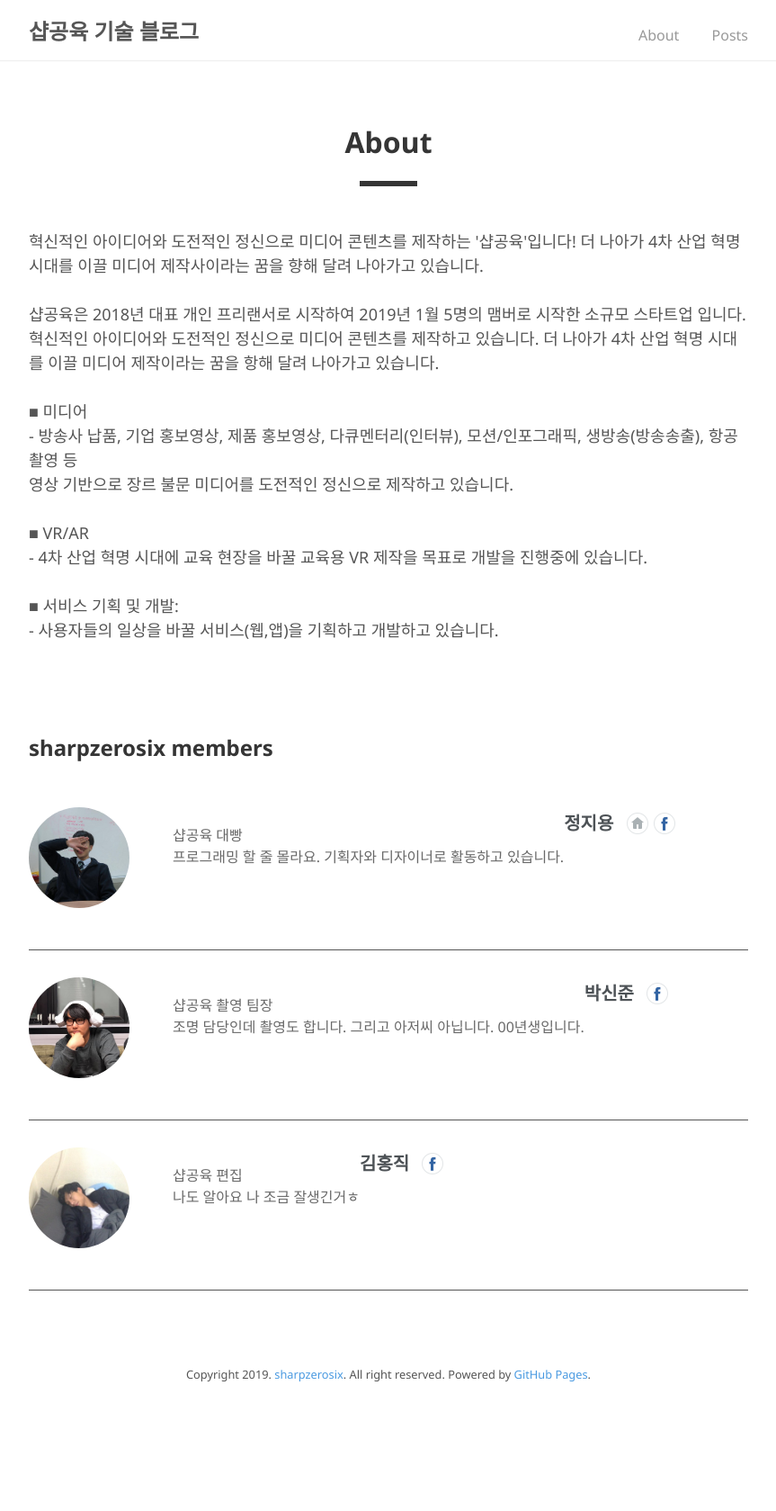
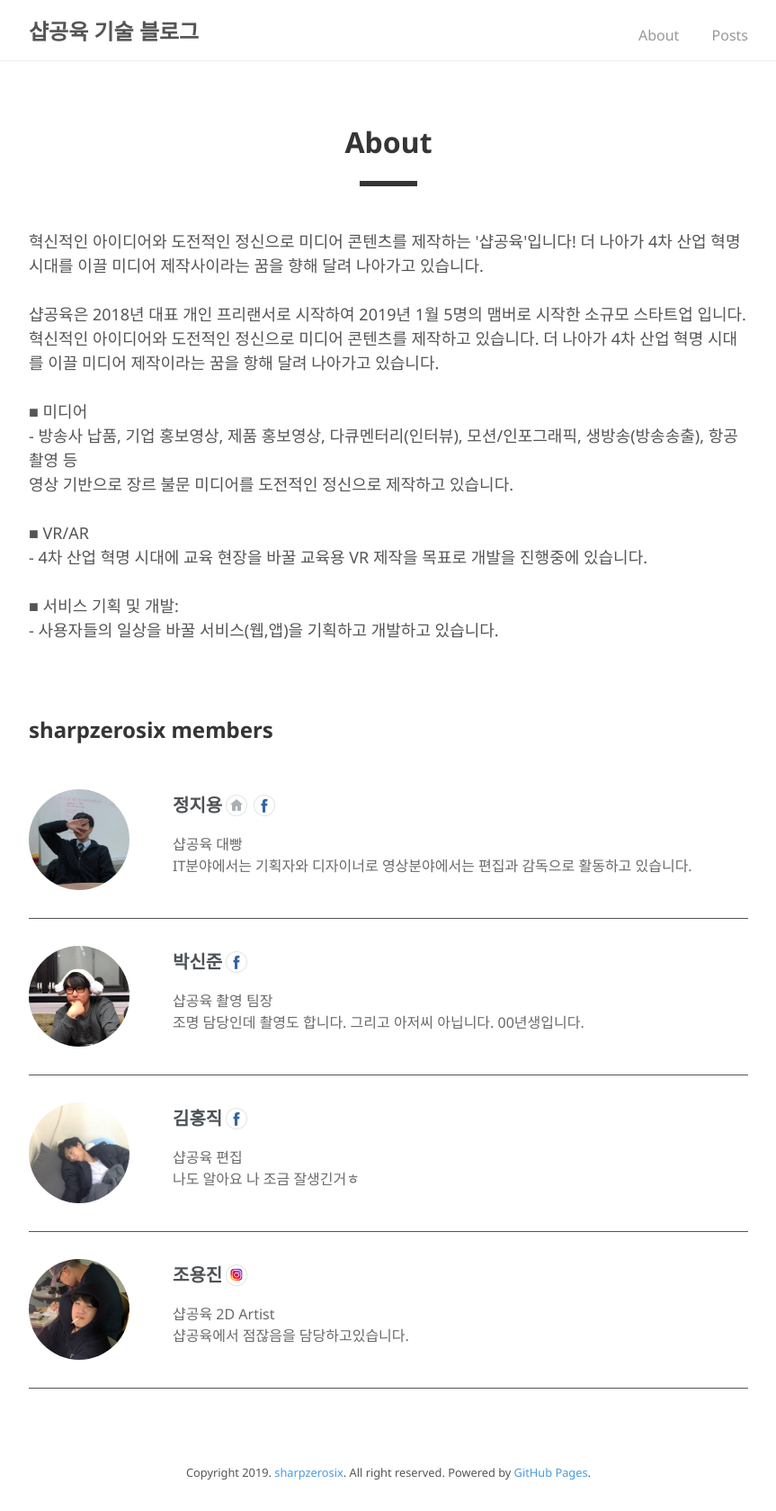
Before and after one commit to sharpzerosix/sharpzerosix.github.io, a Jekyll site: the page built from _pages/about.html, in a window 1280 px wide. Shown: the whole page at 90% size, without its empty margins (208-1071 px from the left). Built offline with Jekyll 4.4.1, drawn with Linux system fonts in a browser that asks for light colours; before the commit the page ends 1570 px from its top, so only the background shows below that.

Commit message:
add author

```diff
--- a/_pages/about.html
+++ b/_pages/about.html
@@ -37,8 +37,8 @@ permalink: /about.html
                                     <a class="homepage-icon" href="https://studio-jy.com/"></a>
                                     <a class="facebook-icon" href="https://facebook.com/jiyong210"></a>
                                 </span>
-                        </span>
-                        <p class="description">샵공육 대빵<br>프로그래밍 할 줄 몰라요. 기획자와 디자이너로 활동하고 있습니다.</p>
+                        </span><br>
+                        <p class="description">샵공육 대빵<br>IT분야에서는 기획자와 디자이너로 영상분야에서는 편집과 감독으로 활동하고 있습니다.</p>
                     </div>
                 </div>
 
@@ -50,7 +50,7 @@ permalink: /about.html
                                     <span class="sns">
                                         <a class="facebook-icon" href="https://www.facebook.com/profile.php?id=100006209028984"></a>
                                     </span>
-                            </span>
+                            </span><br>
                             <p class="description">샵공육 촬영 팀장<br>조명 담당인데 촬영도 합니다. 그리고 아저씨 아닙니다. 00년생입니다.</p>
                         </div>
                 </div>
@@ -63,8 +63,20 @@ permalink: /about.html
                                     <span class="sns">
                                         <a class="facebook-icon" href="https://www.facebook.com/hongjik819"></a>
                                     </span>
-                            </span>
+                            </span><br>
                             <p class="description">샵공육 편집<br>나도 알아요 나 조금 잘생긴거ㅎ</p>
+                        </div>
+                </div>
+            <div class="author">
+                    <img class="author-picture" src="/assets/members/Cho-Yong-Jin.jpg" alt="조용진">
+                        <div class="author-info">
+                            <span class="nick-name">
+                                <a href="mailto:ji07050@gmail.com">조용진</a>
+                                    <span class="sns">
+                                        <a class="instagram-icon" href="https://www.instagram.com/61_palmtree_tfc/"></a>
+                                    </span>
+                            </span><br>
+                            <p class="description">샵공육 2D Artist<br>샵공육에서 점잖음을 담당하고있습니다.</p>
                         </div>
                 </div>
         </div>
--- a/_sass/tale/_post.scss
+++ b/_sass/tale/_post.scss
@@ -67,17 +67,23 @@
     border-bottom: 1px solid ;
   }
   .author-title{
-    margin-top: 100px;
+    margin-top: 80px;
   }
   .author-info {
     margin-top: 3px;
     margin-left: 20%;
   }
-  .nick-name a{
+  .nick-name {
     margin-right: 10px;
     font-weight: bold;
-    font-size: 20px;
-    color: #4d5256;
+    a {
+      font-size: 20px;
+      color: #4d5256;
+    }
+  p {
+    margin: 0 0 0.5em;
+    font-size: 17px;
+  }
   }
   .description {
     font-weight: 400;
@@ -89,6 +95,11 @@
     padding: 0;
     border-radius: 50%;
     float: left;
+  }
+  img {
+    max-width: 100%;
+    display: block;
+    margin: 0 auto;
   }
   .sns a {
     margin: -5px 2px 0 0;
@@ -109,6 +120,13 @@
     width: 24px;
     height: 24px;
   }
+  .instagram-icon {
+    display: inline-block;
+    background-image: url(/assets/members/icons/instagram.png);
+    background-size: 24px 24px;
+    width: 24px;
+    height: 24px;
+  }
   //members 간격
   p {
     display: block;
```
Also changed, not shown: assets/members/Cho-Yong-Jin.jpg (added), assets/members/icons/instagram.png (added), 12 other files.
